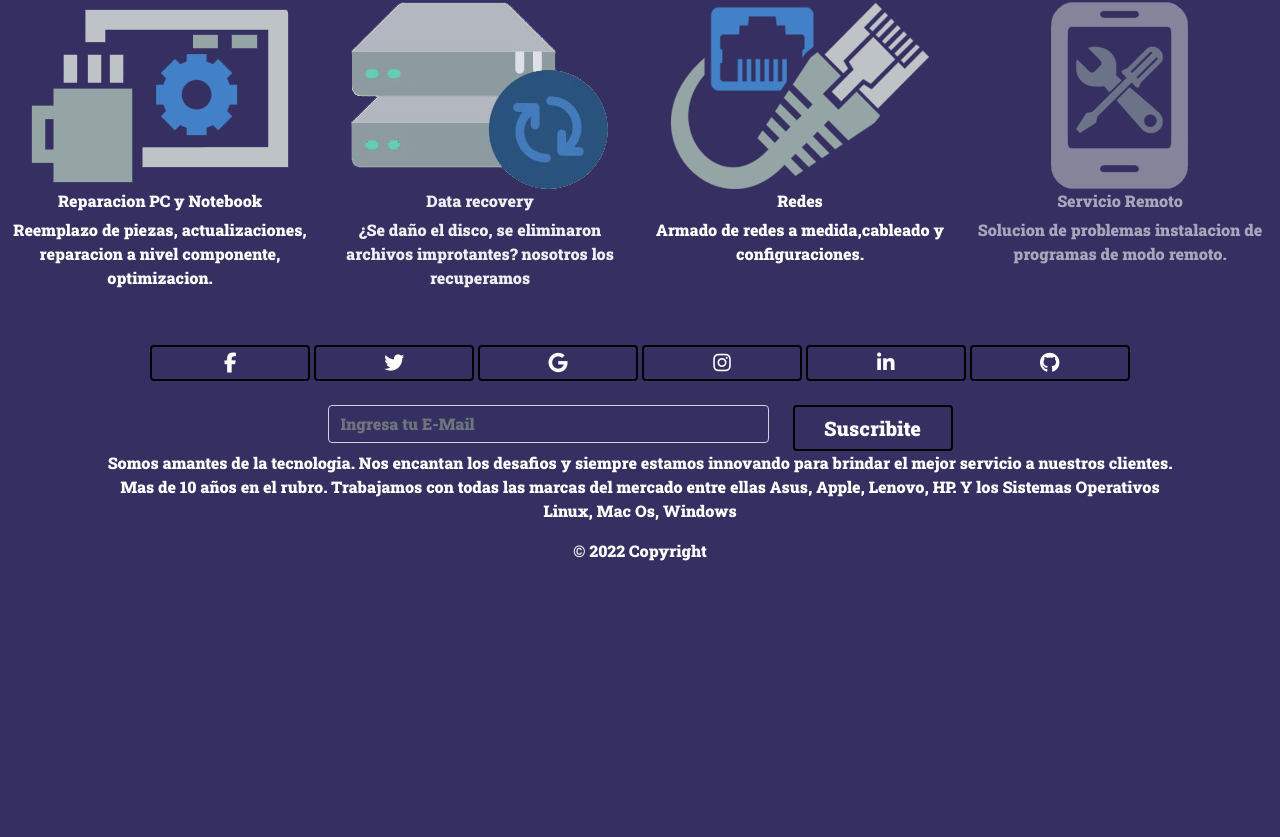
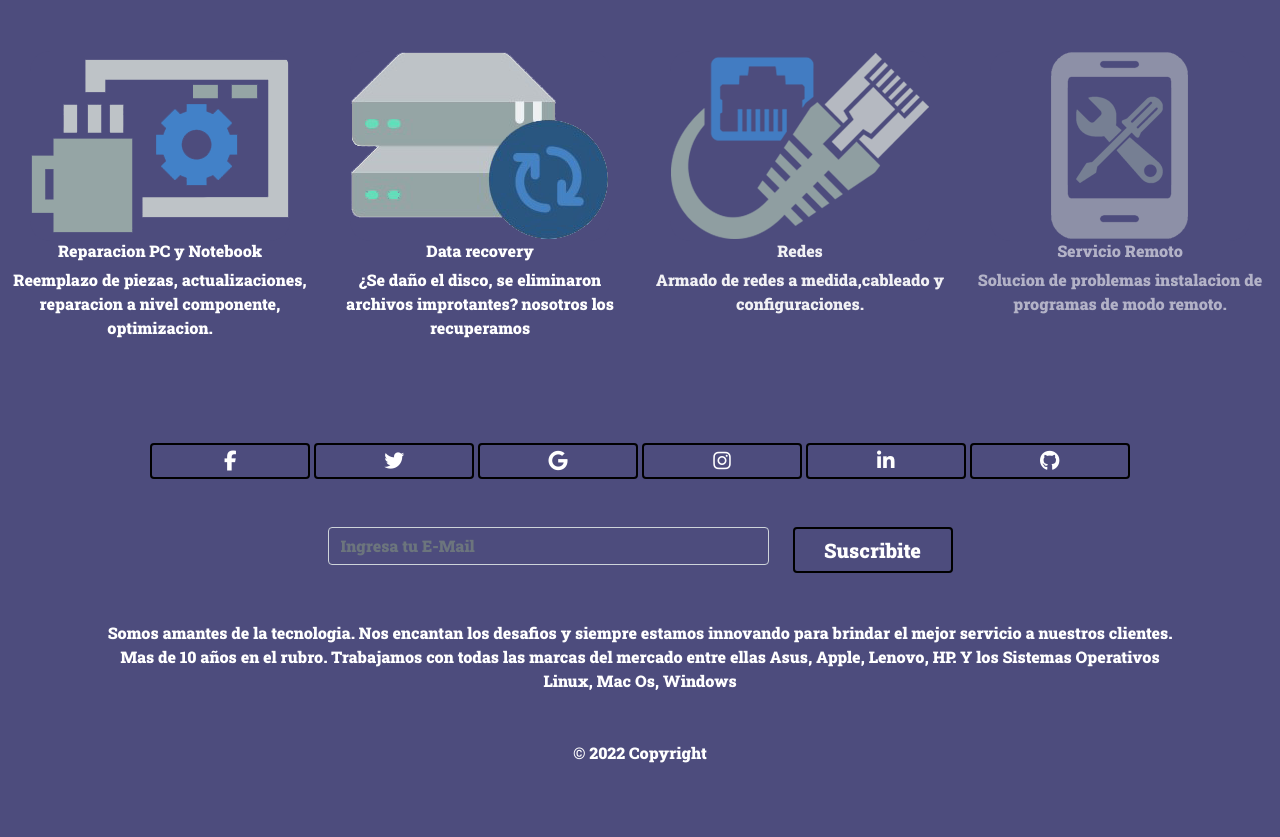
Before and after one commit to leandroni1983/proyectofinal, a website: page pages/servicios.html in a window 1280 px wide. Shown: the part 125-962 px from the top of the page. Before the commit the page ends 800 px from the top, so only its background shows below. Drawn offline with nearby package versions, Linux system fonts and the light colour scheme.

Commit message:
metadata

```diff
--- a/pages/servicios.html
+++ b/pages/servicios.html
@@ -4,6 +4,8 @@
     <!-- Required meta tags -->
     <meta charset="utf-8">
     <meta name="viewport" content="width=device-width, initial-scale=1">
+    <meta name="keywords" content="redes,serivicio, remoto, instalacion,programas,arreglo">
+    <meta name="description" content="Servicios de armado de pc, configuracion y cableado de redes, acceso remoto, recuperacion de datos, equipos portatiles, de escritorio, todas las marcas, todos los sistemas operativos.">
     <!-- Bootstrap CSS -->
     <link href="https://cdn.jsdelivr.net/npm/bootstrap@5.1.3/dist/css/bootstrap.min.css" rel="stylesheet" integrity="sha384-1BmE4kWBq78iYhFldvKuhfTAU6auU8tT94WrHftjDbrCEXSU1oBoqyl2QvZ6jIW3" crossorigin="anonymous">
     <!-- WoW Link -->
@@ -49,8 +51,7 @@
     </header>
     <!-- Cuerpo -->
     <main class="container-fluid">
-        <section class="row">
-
+        <section class="row cuerposervicios">
             <article class="servicios animate__animated animate__fadeIn animate__delay-1s">
                 <img src="../imgs/servicios/reparacionpcnote.png" alt="reparaciones">
                 <div>
@@ -60,7 +61,7 @@
                     </span>
                 </div>
             </article>
-            <article class="servicios animate__animated animate__fadeIn animate__delay-3s">
+            <article class="servicios animate__animated animate__fadeIn animate__delay-2s">
                 <img src="../imgs/servicios/data.png" alt="recupero data">
                 <div>
                     <h6>  Data recovery </h6>
@@ -69,7 +70,7 @@
                     </span>
                 </div>
             </article>
-            <article class="servicios animate__animated animate__fadeIn animate__delay-2s">
+            <article class="servicios animate__animated animate__fadeIn animate__delay-3s">
                 <img src="../imgs/servicios/redes.png" alt="redes">
                 <div>
                     <h6>  Redes </h6>
@@ -91,7 +92,7 @@
     </main>
 
     <!-- Footer -->
-    <footer class="text-center text-white">
+    <footer class="text-center text-white my-5">
         <div class="container p-4">
         <section class="mb-4">
             <a class="btn fab fa-facebook-f" href="#!" role="button"></a>
@@ -104,7 +105,7 @@
 
         <section>
             <form>
-                <div class="row d-flex justify-content-center">
+                <div class="row d-flex justify-content-center my-5">
                     <div class="col-md-5 col-12">
                         <div>
                             <input type="email" id="email" class="form-control" placeholder="Ingresa tu E-Mail"/>
@@ -117,7 +118,7 @@
             </form>
         </section>
         <section>
-            <div>
+            <div class="my-5">
                 <p>
                     Somos amantes de la tecnologia. Nos encantan los desafios y siempre estamos innovando para brindar el mejor servicio a nuestros clientes. Mas de 10 años en el rubro. Trabajamos con todas las marcas del mercado entre ellas Asus, Apple, Lenovo, HP. Y los Sistemas Operativos Linux, Mac Os, Windows
                 </p>
--- a/scss/styles.scss
+++ b/scss/styles.scss
@@ -19,17 +19,27 @@
 .servicios{
     @include imgs(20rem,20rem,20px)
 }
+
+.principal{
+    display: flex;
+    justify-content: space-evenly;
+}
+
 .main{
-    display: flex;
+    @extend .principal;
     flex-direction: column;
-    justify-content: space-evenly;
     gap: 15px;
 }
+
 .cuerpo{
-    display: flex;
+    @extend .principal;
     flex-direction: row;
-    justify-content: space-evenly;
   }
+
+.cuerposervicios{
+    @extend .principal;
+    margin-top: 50px;
+}
 
 .card{
     width: 12rem;
@@ -109,6 +119,6 @@
 //large
 @media (min-width: 1200px) {
     *{
-        background-color: $color_2 !important;
+        background-color: $color_1 !important;
     }
 }
```
Also changed, not shown: index.html (+6 -5 lines), pages/contacto.html (+5 -3 lines), pages/galeria.html (+5 -3 lines), pages/productos.html (+5 -3 lines), css/styles.css, imgs/insta.jpg (deleted), imgs/pngwing.com.png (deleted), imgs/tik.png (deleted), imgs/wha.jpg (deleted), imgs/wha1.jpg (deleted).
